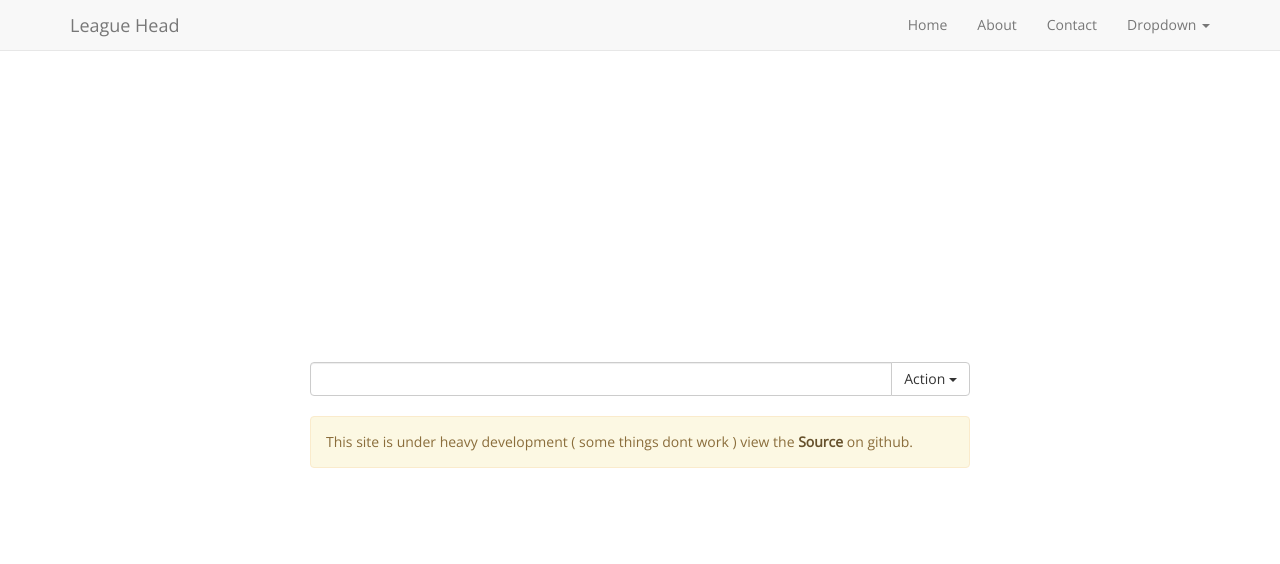
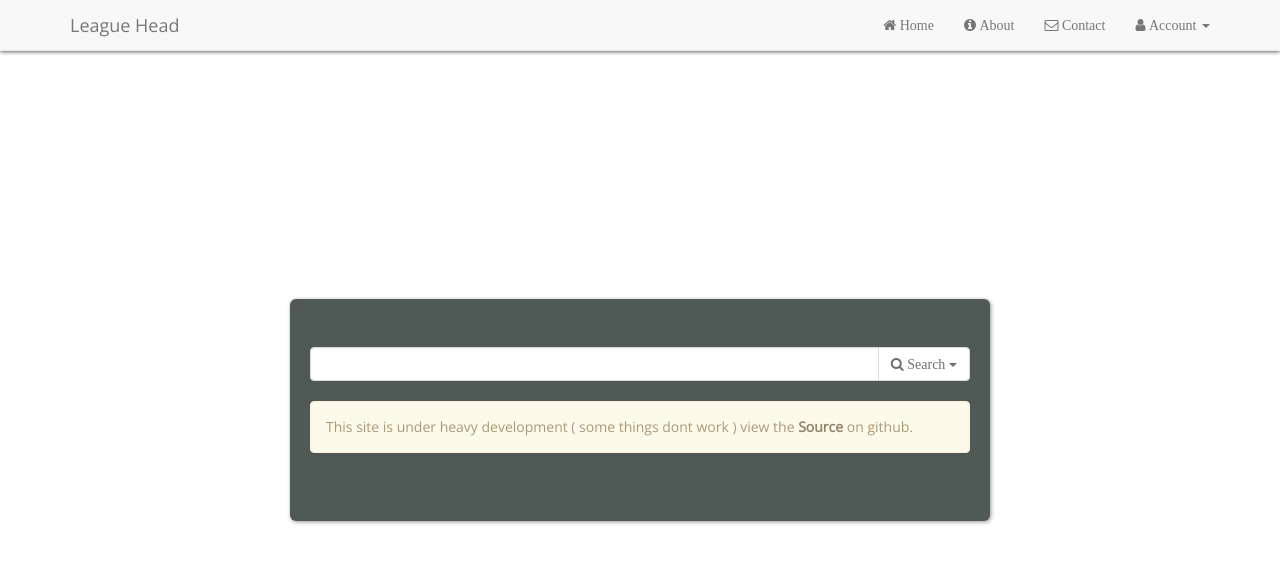
Before and after one commit to Sadin/ritoPLS, a Python web app: template templates/splash.html in a window 1280 px wide. Shown: the top 564 px of the page. Run offline with Jinja, Linux system fonts and the light colour scheme; the template is opened without the code that fills it, so the values that code supplies are empty; some libraries are stand-ins or nearby versions.

Commit message:
theme improvements

```diff
--- a/static/css/splash.css
+++ b/static/css/splash.css
@@ -1,7 +1,22 @@
 /*
  * Globals
  */
-
+.jumbotron {
+  border-bottom-left-radius: 6px;
+  border-bottom-right-radius: 6px;
+  border-top-left-radius: 6px;
+  border-top-right-radius: 6px;
+  background: #061310;
+  opacity: 0.7;
+  -webkit-box-shadow: 1px 1px 4px rgba(0, 0, 0, 0.6);
+  -moz-box-shadow: 1px 1px 4px rgba(0, 0, 0, 0.6);
+  box-shadow: 1px 1px 4px rgba(0, 0, 0, 0.6);
+}
+.navbar-fixed-top{
+  -webkit-box-shadow: 0px 1px 4px rgba(0, 0, 0, 0.6);
+  -moz-box-shadow: 0px 1px 4px rgba(0, 0, 0, 0.6);
+  box-shadow: 0px 1px 4px rgba(0, 0, 0, 0.6);
+}
 /* Links */
 a:focus,
 a:hover {
--- a/templates/layout.html
+++ b/templates/layout.html
@@ -35,11 +35,11 @@
       </div>
       <div id="navbar" class="navbar-collapse collapse">
         <ul class="nav navbar-nav navbar-right">
-          <li><a class="" href="{{ url_for('index') }}">Home</a></li>
-          <li><a href="#about">About</a></li>
-          <li><a href="#contact">Contact</a></li>
+          <li><a class="" href="{{ url_for('index') }}"><i class="fa fa-home"> Home</i></a></li>
+          <li><a href="#about"><i class="fa fa-info-circle"> About</i></a></li>
+          <li><a href="#contact"><i class="fa fa-envelope-o"> Contact</i></a></li>
           <li class="dropdown">
-            <a href="#" class="dropdown-toggle" data-toggle="dropdown" role="button" aria-expanded="false">Dropdown <span class="caret"></span></a>
+            <a href="#" class="dropdown-toggle" data-toggle="dropdown" role="button" aria-expanded="false"> <i class="fa fa-user"> Account</i> <span class="caret"></span></a>
             <ul class="dropdown-menu" role="menu">
               <li><a href="#">Action</a></li>
               <li><a href="#">Another action</a></li>
--- a/templates/splash.html
+++ b/templates/splash.html
@@ -14,12 +14,12 @@
  <div class="site-wrapper-inner">
 
    <div class="cover-container">
-
+     <div class="jumbotron">
        <div class="inner cover">
          <div class="input-group">
            <input type="text" class="form-control" aria-label="...">
            <div class="input-group-btn">
-           <button type="button" class="btn btn-default dropdown-toggle" data-toggle="dropdown" aria-expanded="false">Action <span class="caret"></span></button>
+               <button type="button" class="btn btn-default dropdown-toggle" data-toggle="dropdown" aria-expanded="false"><i class="fa fa-search"> Search</i> <span class="caret"></span></button>
                  <ul class="dropdown-menu dropdown-menu-right" role="menu">
                    <li><a href="#">Action</a></li>
                    <li><a href="#">Another action</a></li>
@@ -34,7 +34,7 @@
          This site is under heavy development ( some things dont work ) view the <a href="https://github.com/Sadin/ritoPLS" class="alert-link">Source</a> on github.
        </div>
      </div>
-
+     </div>
      <div class="mastfoot">
        <div class="inner">
 
```
Lines whose indentation alone changed are shown as unchanged.
